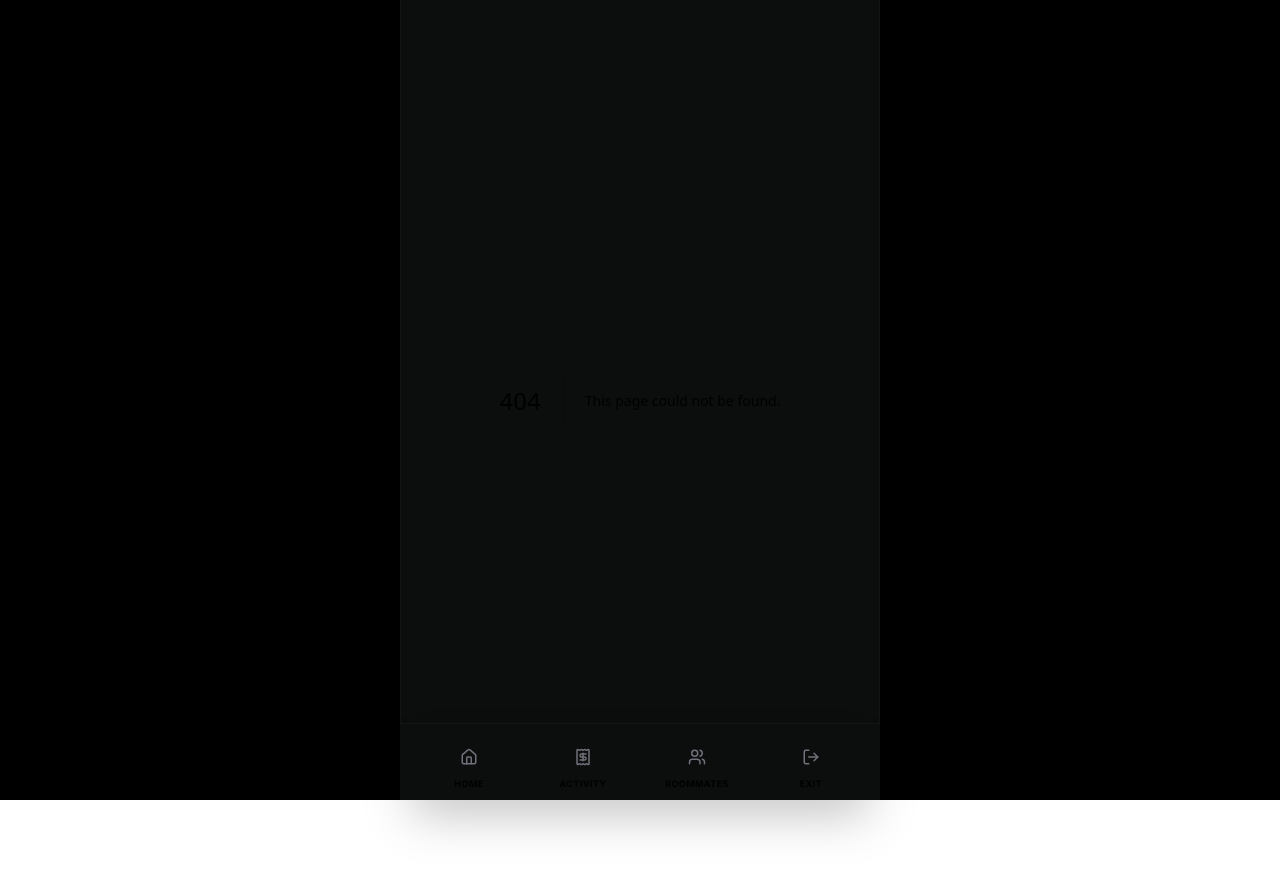
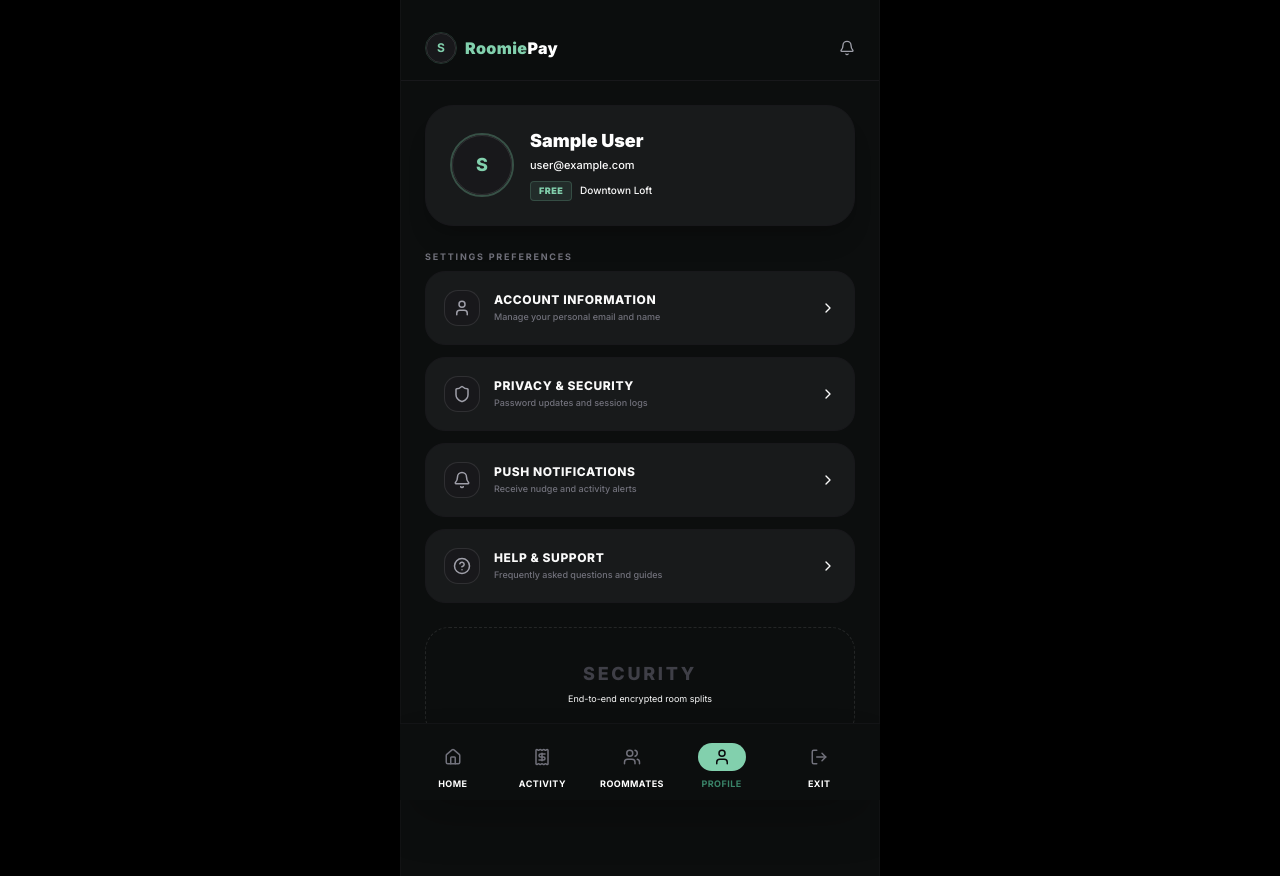
Before and after one commit to rnimriya/roomexpense, a Next.js app: page /profile in a window 1280 px wide. Before the commit this address had no page. Before the commit the page ends 800 px from the top, so only its background shows below. Built offline with nearby package versions, Linux system fonts and the light colour scheme; no server answers; the database is empty; sample sign-in values are in the browser's storage.

Commit message:
feat: add user profile page and integrate Profile tab into bottom navigation bar

```diff
--- a/app/activity/page.tsx
+++ b/app/activity/page.tsx
@@ -82,7 +82,7 @@ export default async function ActivityPage() {
   // Determine icon layout metadata from description matching
   const getIconData = (description: string, type: 'expense' | 'settlement') => {
     if (type === 'settlement') {
-      return { icon: ArrowUpRight, label: "transfer", color: "text-[#3a8469]" };
+      return { icon: ArrowUpRight, label: "transfer", color: "text-[#82d0ad]" };
     }
     const desc = description.toLowerCase();
     if (desc.includes("pizza") || desc.includes("night")) {
@@ -130,7 +130,7 @@ export default async function ActivityPage() {
             </div>
           </div>
           <div className="text-right shrink-0">
-            <p className={`text-base font-black ${isPaidByMe ? 'text-[#3a8469]' : 'text-zinc-200'}`}>
+            <p className={`text-base font-black ${isPaidByMe ? 'text-[#82d0ad]' : 'text-zinc-200'}`}>
               {isPaidByMe ? '+' : '-'}{formatCurrency(expense.totalAmount)}
             </p>
             <p className="text-[9px] text-zinc-500 mt-0.5">
@@ -167,7 +167,7 @@ export default async function ActivityPage() {
             </div>
           </div>
           <div className="text-right shrink-0">
-            <p className={`text-base font-black ${!isPaidByMe ? 'text-[#3a8469]' : 'text-zinc-200'}`}>
+            <p className={`text-base font-black ${!isPaidByMe ? 'text-[#82d0ad]' : 'text-zinc-200'}`}>
               {!isPaidByMe ? '+' : '-'}{formatCurrency(settlement.amount)}
             </p>
             <p className="text-[9px] text-zinc-550 mt-0.5">
@@ -184,20 +184,23 @@ export default async function ActivityPage() {
       {/* Brand Navigation Bar - Structured Top Header */}
       <div className="pt-8 pb-4 px-6 flex justify-between items-center border-b border-zinc-900 bg-[#0c0e0e]/80 backdrop-blur-md z-40 shrink-0">
         <div className="flex items-center gap-2">
-          <Avatar className="h-8 w-8 border border-[#3a8469]/20">
-            <AvatarFallback className="bg-zinc-900 text-[#3a8469] font-bold text-xs">
+          <Avatar className="h-8 w-8 border border-[#82d0ad]/20">
+            <AvatarFallback className="bg-zinc-900 text-[#82d0ad] font-bold text-xs">
               U
             </AvatarFallback>
           </Avatar>
           <h1 className="text-base font-black tracking-wide text-white">
-            <span className="text-[#3a8469]">Roomie</span>Pay
+            <span className="text-[#82d0ad]">Roomie</span>Pay
           </h1>
         </div>
         <div className="flex items-center gap-3">
           <ExportCSVButton activities={serializedActivity} users={serializedUsers} />
-          <span className="text-[10px] font-bold text-zinc-400 flex items-center justify-center p-2 rounded-full">
+          <button
+            onClick={() => {}}
+            className="text-[10px] font-bold text-zinc-400 hover:text-zinc-200 tracking-wider flex items-center gap-1"
+          >
             <Bell className="h-4 w-4" />
-          </span>
+          </button>
         </div>
       </div>
 
--- /dev/null
+++ b/app/profile/page.tsx
@@ -0,0 +1,155 @@
+import { getServerSession } from "next-auth";
+import { authOptions } from "@/lib/auth";
+import { redirect } from "next/navigation";
+import { prisma } from "@/lib/prisma";
+import { Avatar, AvatarFallback } from "@/components/ui/avatar";
+import { Card, CardContent } from "@/components/ui/card";
+import { ScrollArea } from "@/components/ui/scroll-area";
+import { Shield, Bell, HelpCircle, ChevronRight, User } from "lucide-react";
+
+export default async function ProfilePage() {
+  const session = await getServerSession(authOptions);
+  if (!session || !session.user) redirect("/login");
+
+  const currentUserId = (session.user as any).id || "u1";
+
+  // Load user details and apartment
+  const user = await prisma.user.findUnique({
+    where: { id: currentUserId },
+    include: {
+      apartmentMembers: {
+        include: {
+          apartment: true,
+        },
+      },
+    },
+  });
+
+  const apartmentName = user?.apartmentMembers?.[0]?.apartment?.name || "Downtown Loft";
+  const apartmentPlan = user?.apartmentMembers?.[0]?.apartment?.plan || "FREE";
+
+  return (
+    <div className="flex flex-col h-full bg-[#0c0e0e] text-zinc-50 relative pb-24">
+      {/* Header - Mock 3 style */}
+      <div className="pt-8 pb-4 px-6 flex justify-between items-center border-b border-zinc-900 bg-[#0c0e0e]/80 backdrop-blur-md z-40 shrink-0">
+        <div className="flex items-center gap-2">
+          <Avatar className="h-8 w-8 border border-[#82d0ad]/20">
+            <AvatarFallback className="bg-zinc-900 text-[#82d0ad] font-bold text-xs">
+              {session.user.name?.charAt(0) || "U"}
+            </AvatarFallback>
+          </Avatar>
+          <h1 className="text-base font-black tracking-wide text-white">
+            <span className="text-[#82d0ad]">Roomie</span>Pay
+          </h1>
+        </div>
+        <button className="text-[10px] font-bold text-zinc-400 hover:text-zinc-200 tracking-wider flex items-center gap-1">
+          <Bell className="h-4 w-4" />
+        </button>
+      </div>
+
+      <ScrollArea className="flex-1">
+        <div className="px-6 py-6 space-y-6 text-left">
+
+          {/* User Profile Info Card */}
+          <div className="bg-[#181a1b] border border-zinc-900 rounded-[28px] p-6 relative overflow-hidden shadow-xl">
+            <div className="flex items-center gap-4 relative z-10">
+              <Avatar className="h-16 w-16 border-2 border-[#82d0ad]/30">
+                <AvatarFallback className="bg-zinc-900 text-[#82d0ad] font-extrabold text-lg">
+                  {session.user.name?.charAt(0) || "U"}
+                </AvatarFallback>
+              </Avatar>
+              <div>
+                <h2 className="text-lg font-black text-white leading-tight">
+                  {session.user.name || "Roommate User"}
+                </h2>
+                <p className="text-[11px] text-zinc-550 mt-1 font-medium">
+                  {session.user.email}
+                </p>
+                <div className="flex items-center gap-2 mt-2">
+                  <span className="text-[9px] font-black px-2 py-0.5 rounded uppercase tracking-wider text-[#82d0ad] bg-[#82d0ad]/10 border border-[#82d0ad]/20">
+                    {apartmentPlan}
+                  </span>
+                  <span className="text-[10px] text-zinc-450 font-medium">
+                    {apartmentName}
+                  </span>
+                </div>
+              </div>
+            </div>
+          </div>
+
+          {/* Settings Section Categories */}
+          <div className="space-y-4">
+            <h3 className="text-[9px] font-bold text-zinc-500 uppercase tracking-[0.2em] block mb-2">
+              settings preferences
+            </h3>
+
+            <div className="space-y-3">
+              {/* Profile details */}
+              <div className="bg-[#181a1b] border border-zinc-900 rounded-[20px] p-4.5 flex items-center justify-between hover:bg-[#1f2122] transition-colors cursor-pointer">
+                <div className="flex items-center gap-3.5">
+                  <div className="h-9 w-9 bg-zinc-900 border border-zinc-850 rounded-xl flex items-center justify-center">
+                    <User className="h-4.5 w-4.5 text-zinc-400" />
+                  </div>
+                  <div>
+                    <h4 className="font-extrabold text-zinc-150 text-xs uppercase tracking-wider">Account Information</h4>
+                    <p className="text-[9px] text-zinc-500 font-medium mt-0.5">Manage your personal email and name</p>
+                  </div>
+                </div>
+                <ChevronRight className="h-4 w-4 text-zinc-550" />
+              </div>
+
+              {/* Security */}
+              <div className="bg-[#181a1b] border border-zinc-900 rounded-[20px] p-4.5 flex items-center justify-between hover:bg-[#1f2122] transition-colors cursor-pointer">
+                <div className="flex items-center gap-3.5">
+                  <div className="h-9 w-9 bg-zinc-900 border border-zinc-850 rounded-xl flex items-center justify-center">
+                    <Shield className="h-4.5 w-4.5 text-zinc-400" />
+                  </div>
+                  <div>
+                    <h4 className="font-extrabold text-zinc-150 text-xs uppercase tracking-wider">Privacy & Security</h4>
+                    <p className="text-[9px] text-zinc-500 font-medium mt-0.5">Password updates and session logs</p>
+                  </div>
+                </div>
+                <ChevronRight className="h-4 w-4 text-zinc-550" />
+              </div>
+
+              {/* Notifications */}
+              <div className="bg-[#181a1b] border border-zinc-900 rounded-[20px] p-4.5 flex items-center justify-between hover:bg-[#1f2122] transition-colors cursor-pointer">
+                <div className="flex items-center gap-3.5">
+                  <div className="h-9 w-9 bg-zinc-900 border border-zinc-850 rounded-xl flex items-center justify-center">
+                    <Bell className="h-4.5 w-4.5 text-zinc-400" />
+                  </div>
+                  <div>
+                    <h4 className="font-extrabold text-zinc-150 text-xs uppercase tracking-wider">Push Notifications</h4>
+                    <p className="text-[9px] text-zinc-500 font-medium mt-0.5">Receive nudge and activity alerts</p>
+                  </div>
+                </div>
+                <ChevronRight className="h-4 w-4 text-zinc-550" />
+              </div>
+
+              {/* Help & Support */}
+              <div className="bg-[#181a1b] border border-zinc-900 rounded-[20px] p-4.5 flex items-center justify-between hover:bg-[#1f2122] transition-colors cursor-pointer">
+                <div className="flex items-center gap-3.5">
+                  <div className="h-9 w-9 bg-zinc-900 border border-zinc-850 rounded-xl flex items-center justify-center">
+                    <HelpCircle className="h-4.5 w-4.5 text-zinc-400" />
+                  </div>
+                  <div>
+                    <h4 className="font-extrabold text-zinc-150 text-xs uppercase tracking-wider">Help & Support</h4>
+                    <p className="text-[9px] text-zinc-500 font-medium mt-0.5">Frequently asked questions and guides</p>
+                  </div>
+                </div>
+                <ChevronRight className="h-4 w-4 text-zinc-550" />
+              </div>
+            </div>
+          </div>
+
+          {/* Secure Trust Badge */}
+          <div className="border border-dashed border-zinc-850 rounded-[24px] p-8 text-center bg-[#0c0e0e] my-4 select-none">
+            <h4 className="text-zinc-700 font-extrabold text-lg tracking-[0.15em] uppercase">Security</h4>
+            <p className="text-[9px] text-zinc-550 mt-1 leading-relaxed">End-to-end encrypted room splits</p>
+          </div>
+
+        </div>
+      </ScrollArea>
+    </div>
+  );
+}
--- a/components/BottomNav.tsx
+++ b/components/BottomNav.tsx
@@ -24,10 +24,11 @@ export function BottomNav() {
     { href: "/dashboard", label: "Home", icon: Home },
     { href: "/activity", label: "Activity", icon: Receipt },
     { href: "/roommates", label: "Roommates", icon: Users },
+    { href: "/profile", label: "Profile", icon: User },
   ];
 
   return (
-    <div className="fixed bottom-0 left-1/2 -translate-x-1/2 w-full max-w-[480px] bg-[#0c0e0e] border-t border-zinc-900/60 shadow-2xl px-3 py-2.5 z-50 select-none pb-safe">
+    <div className="fixed bottom-0 left-1/2 -translate-x-1/2 w-full max-w-[480px] bg-[#0c0e0e] border-t border-zinc-900/60 shadow-2xl px-2 py-2.5 z-50 select-none pb-safe">
       <div className="flex justify-around items-end h-14">
         {navItems.map((item) => {
           const isActive = pathname === item.href;
@@ -36,12 +37,12 @@ export function BottomNav() {
             <Link
               key={item.href}
               href={item.href}
-              className="flex flex-col items-center justify-center w-20 text-center transition-all group"
+              className="flex flex-col items-center justify-center w-16 text-center transition-all group"
             >
               <div className={cn(
-                "h-7 w-14 rounded-full flex items-center justify-center transition-all duration-250",
+                "h-7 w-12 rounded-full flex items-center justify-center transition-all duration-250",
                 isActive
-                  ? "bg-[#3a8469] text-zinc-950"
+                  ? "bg-[#82d0ad] text-zinc-950"
                   : "text-zinc-500 group-hover:text-zinc-350"
               )}>
                 <Icon className="h-4.5 w-4.5" />
```
